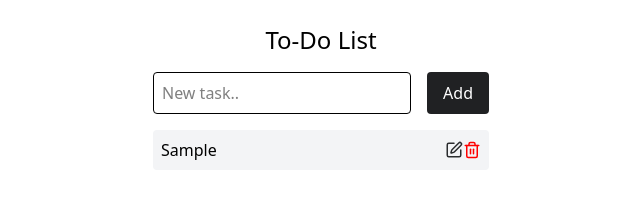
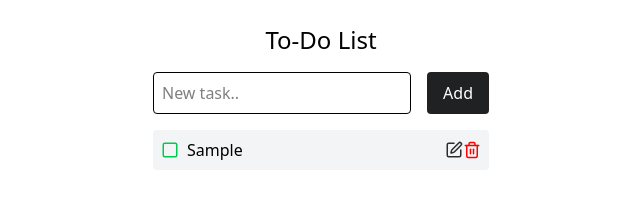
Before and after one commit to routsism/cf7-react-todo-app, a React (Vite) app: page / in a window 1280 px wide. Both pictures are taken after typing "Sample" into the empty fields and a click on the button "Add". Shown: the top 220 px of the page, without its empty margins (319-959 px from the left). Built offline with nearby package versions, Linux system fonts and the light colour scheme.

Commit message:
feat: add toggle completed task functionality

```diff
--- a/src/components/Todo.tsx
+++ b/src/components/Todo.tsx
@@ -11,8 +11,9 @@
                 {
                     id: Date.now(),
                     text: action.payload,
+                    completed: false,
                 }
-            ]
+            ];
            case "DELETE":
             return state.filter(todo => todo.id !== action.payload);
         case "EDIT":
@@ -20,7 +21,13 @@
                     todo.id === action.payload.id
                     ? {...todo, text:action.payload.newText}
                         : todo
-                )
+                );
+        case "COMPLETE":
+            return state.map( todo =>
+            todo.id === action.payload
+                ? {...todo, completed: !todo.completed}
+                : todo
+            )
             default:
                 return state;
     }
--- a/src/components/TodoList.tsx
+++ b/src/components/TodoList.tsx
@@ -1,4 +1,4 @@
-import {Trash2, Edit, Save, X} from "lucide-react";
+import {Trash2, Edit, Save, X, Square, CheckSquare} from "lucide-react";
 import type {TodoListProps} from "../types.ts";
 import {useState} from "react";
 
@@ -26,11 +26,19 @@
         setEditText("");
     }
 
+    const handleToggle= (id:number) => () => {
+        dispatch({type: "COMPLETE", payload: id})
+    }
+
     return (
         <>
             <ul className="space-y-2">
                 {todos.map(todo => (
-                    <li key={todo.id} className="flex items-center justify-between bg-gray-100 p-2 rounded">
+                    <li key={todo.id}
+                       // className="flex items-center justify-between bg-gray-100 p-2 rounded"
+                    className={`flex items-center justify-between bg-gray-100 p-2 rounded
+                    ${todo.completed ? "opacity-60 line-through" : ""}`}
+                    >
                         { editId === todo.id ? (
                             <>
                                 <div className="flex flex-1 gap-2">
@@ -56,7 +64,19 @@
                             </>
                         ) : (
                             <>
-                                <span>{todo.text}</span>
+                                <div className="flex items-center gap-2 flex-1">
+                                    <button
+                                        className="text-green-500"
+                                        onClick={handleToggle(todo.id)}
+                                    >
+                                        {todo.completed ? (
+                                            <CheckSquare size={18}/>
+                                        ) : (
+                                            <Square size={18}/>
+                                        )}
+                                    </button>
+                                    <span>{todo.text}</span>
+                                </div>
                                 <div className="flex gap 2">
                                     <button
                                         onClick={handleEdit(todo.id, todo.text)}
--- a/src/types.ts
+++ b/src/types.ts
@@ -1,9 +1,14 @@
-export type TodoProps = {  id: number;  text:string;}
+export type TodoProps = {
+    id: number;
+    text:string;
+    completed: boolean;
+}
 
 export type Action =
     | {type: "ADD"; payload: string}
     | {type: "DELETE"; payload: number}
-    | {type: "EDIT"; payload: {id: number; newText: string}};
+    | {type: "EDIT"; payload: {id: number; newText: string} }
+    | {type: "COMPLETE"; payload: number }
 
 export type TodoFormProps = {
     dispatch: React.Dispatch<Action>;
```
